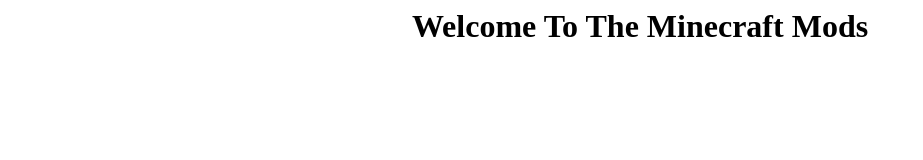
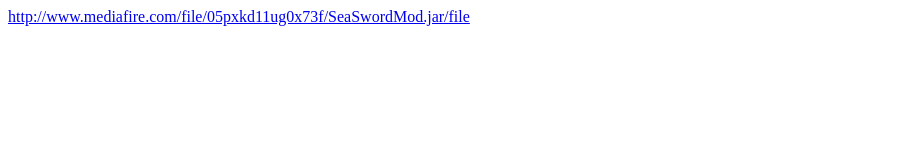
Before and after one commit to gamble-server/MinecraftMods, a plain HTML site: page index.html in a window 1280 px wide. Shown: the whole page, without its empty margins (0-923 px from the left). Drawn offline with Linux system fonts and the light colour scheme.

Commit message:
Update index.html

```diff
--- a/index.html
+++ b/index.html
@@ -1,11 +1,6 @@
 <html>
   <body>
     <title>Minecraft Mods</title>
-    <h1>Welcome To The Minecraft Mods</h1>
-
-      <style>
-        h1 {text-align:center}
-      <style>
    </body>
 <head>
       <a href="http://www.mediafire.com/file/05pxkd11ug0x73f/SeaSwordMod.jar/file" target="_blank">http://www.mediafire.com/file/05pxkd11ug0x73f/SeaSwordMod.jar/file</a>
```
